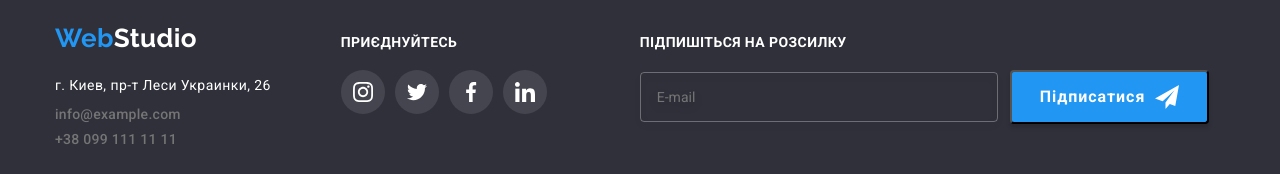
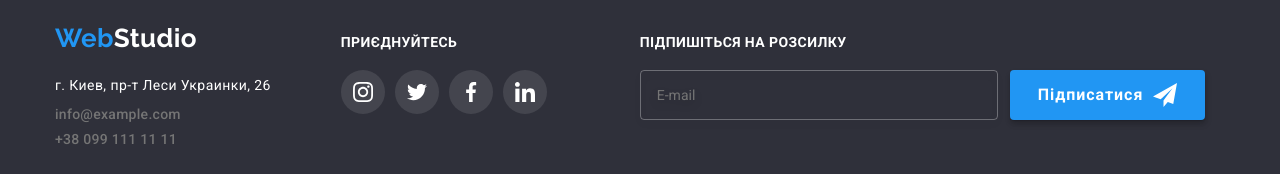
Before and after one commit to Garry-Larin/goit-markup-hw-06, a plain HTML site: page index.html in a window 1280 px wide. In both pictures the pointer is over the button "Підписатися". Shown: the part 2697-2871 px from the top of the page. Drawn offline with nearby package versions, Linux system fonts and the light colour scheme.

Commit message:
помилки

```diff
--- a/css/styles.css
+++ b/css/styles.css
@@ -839,10 +839,11 @@ body {
   letter-spacing: 0.06em;
   background-color: var(--accent-color);
   color: var(--accent-color);
-  box-shadow: 0px 4px 4px rgb(0 0 0 / 15%);
   border-radius: 4px;
   transition: background-color 250ms cubic-bezier(0.4, 0, 0.2, 1);
   margin-left: 12px;
+  border: none;
+  cursor: pointer;
 }
 
 .form-and-bottom {
@@ -871,3 +872,11 @@ body {
 .icon-telega {
   fill: var(--background-color);
 }
+
+.subscribe-btn:hover,
+.subscribe-btn:focus {
+  color: var(--background-color);
+  background: var(--accent-color);
+  box-shadow: 0px 1px 1px rgba(0, 0, 0, 0.12), 0px 4px 4px rgba(0, 0, 0, 0.06),
+    1px 4px 6px rgba(0, 0, 0, 0.16);
+}
```
